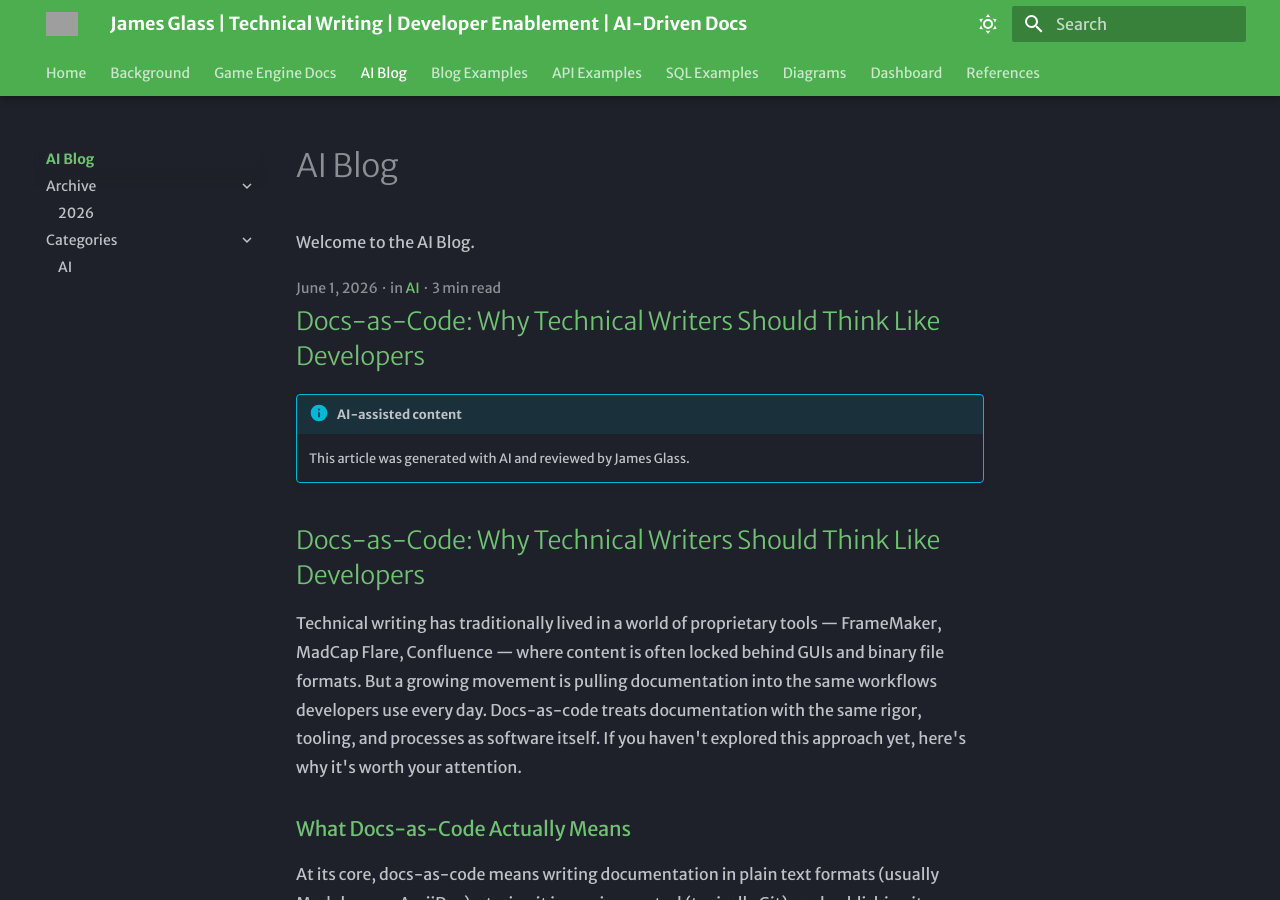
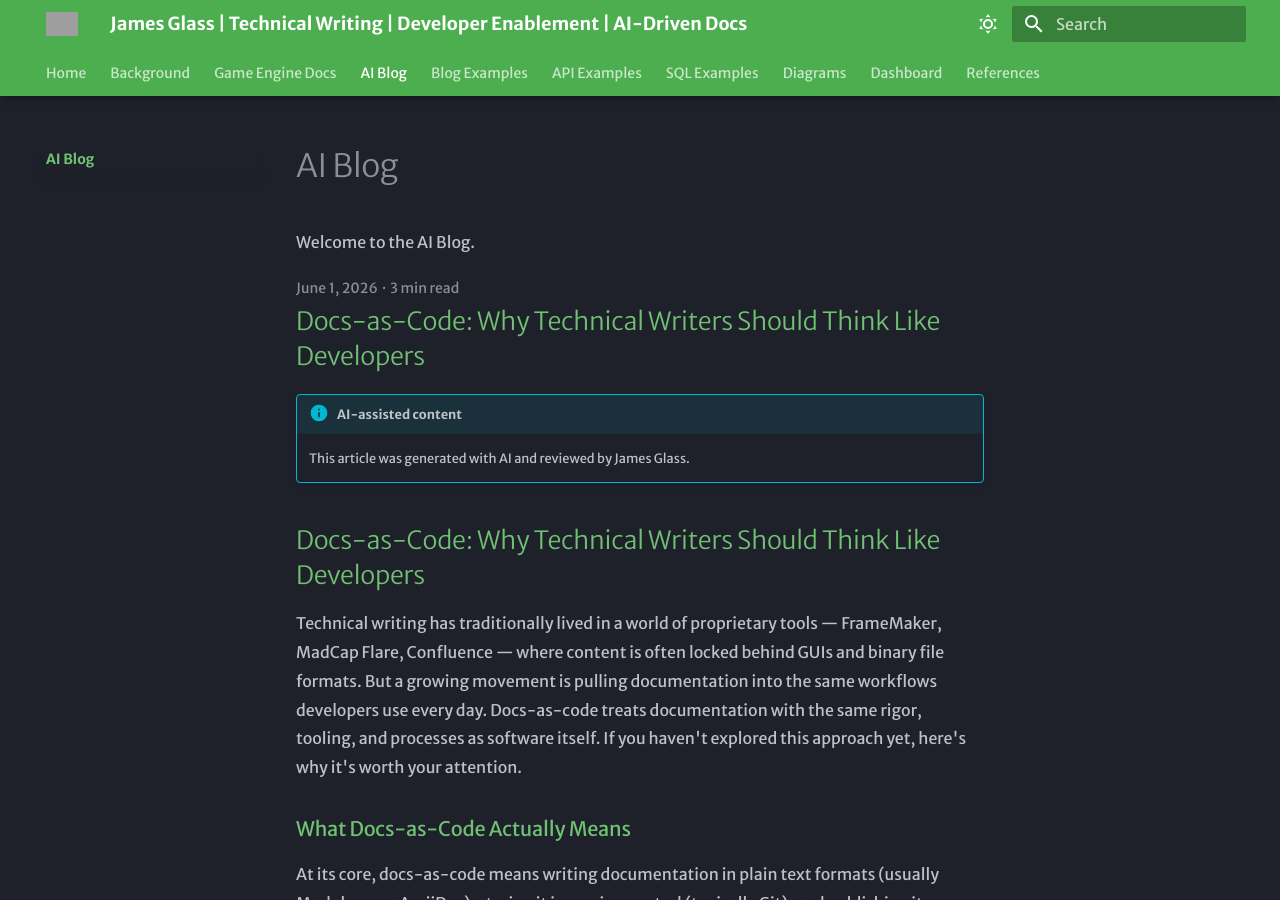
Before and after one commit to james-glass1999/MKDocs-James-Glass-PhD, an MkDocs documentation site: the page built from docs/blog/index.md, in a window 1280 px wide and 900 px high. Built offline with MkDocs 1.6.1 and Material for MkDocs 9.7.7, drawn with Linux system fonts in a browser that asks for light colours; some of the changed lines change nothing that is shown; grey boxes are pictures that could not be loaded.

Commit message:
update yaml

```diff
--- a/mkdocs.yml
+++ b/mkdocs.yml
@@ -41,7 +41,9 @@ theme:
 
 plugins:
   - search
-  - blog
+  - blog:
+      archive: false
+      categories: false
 
 markdown_extensions:
   - attr_list
```
